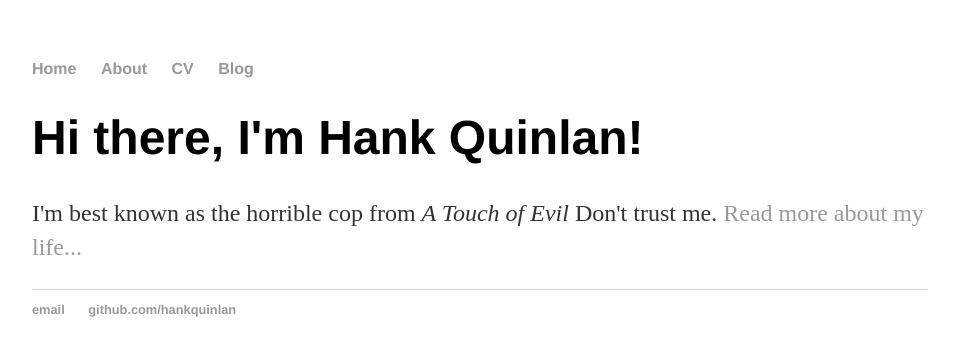
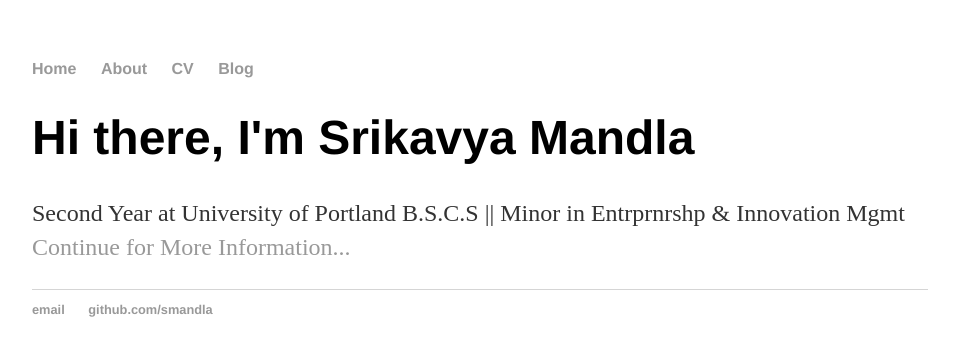
Before and after one commit to smandla/smandla.github.io, a Jekyll site: the page built from index.html, in a window 1280 px wide. Shown: the top 356 px of the page, without its empty margins (160-1115 px from the left). Built offline with Jekyll 4.4.1, drawn with Linux system fonts in a browser that asks for light colours.

Commit message:
Update index.html
updated index.html

```diff
--- a/index.html
+++ b/index.html
@@ -1,30 +1,8 @@
-<!DOCTYPE html>
-<html>
-	<head>
-		<title>Hank Quinlan, Horrible Cop</title>
-		<! -- link to main stylesheet -->
-		<link rel = "stylesheet" type= "text/css" href="/css/main.css">
-	</head>
-	<body>
-		<nav>
-    		<ul>
-        		<li><a href="/">Home</a></li>
-	        	<li><a href="/about">About</a></li>
-        		<li><a href="/cv">CV</a></li>
-        		<li><a href="/blog">Blog</a></li>
-    		</ul>
-		</nav>
-		<div class="container">
-    		<div class="blurb">
-        		<h1>Hi there, I'm Hank Quinlan!</h1>
-				<p>I'm best known as the horrible cop from <em>A Touch of Evil</em> Don't trust me. <a href="/about">Read more about my life...</a></p>
-    		</div><!-- /.blurb -->
-		</div><!-- /.container -->
-		<footer>
-    		<ul>
-        		<li><a href="mailto:hankquinlanhub@gmail.com">email</a></li>
-        		<li><a href="https://github.com/hankquinlan">github.com/hankquinlan</a></li>
-			</ul>
-		</footer>
-	</body>
-</html>
+---
+layout: default
+title: Srikavya Mandla
+---
+<div class="blurb">
+	<h1>Hi there, I'm Srikavya Mandla</h1>
+	<p> Second Year at University of Portland B.S.C.S || Minor in Entrprnrshp & Innovation Mgmt <a href="/about">Continue for More Information...</a></p>
+</div><!-- /.blurb -->
```
